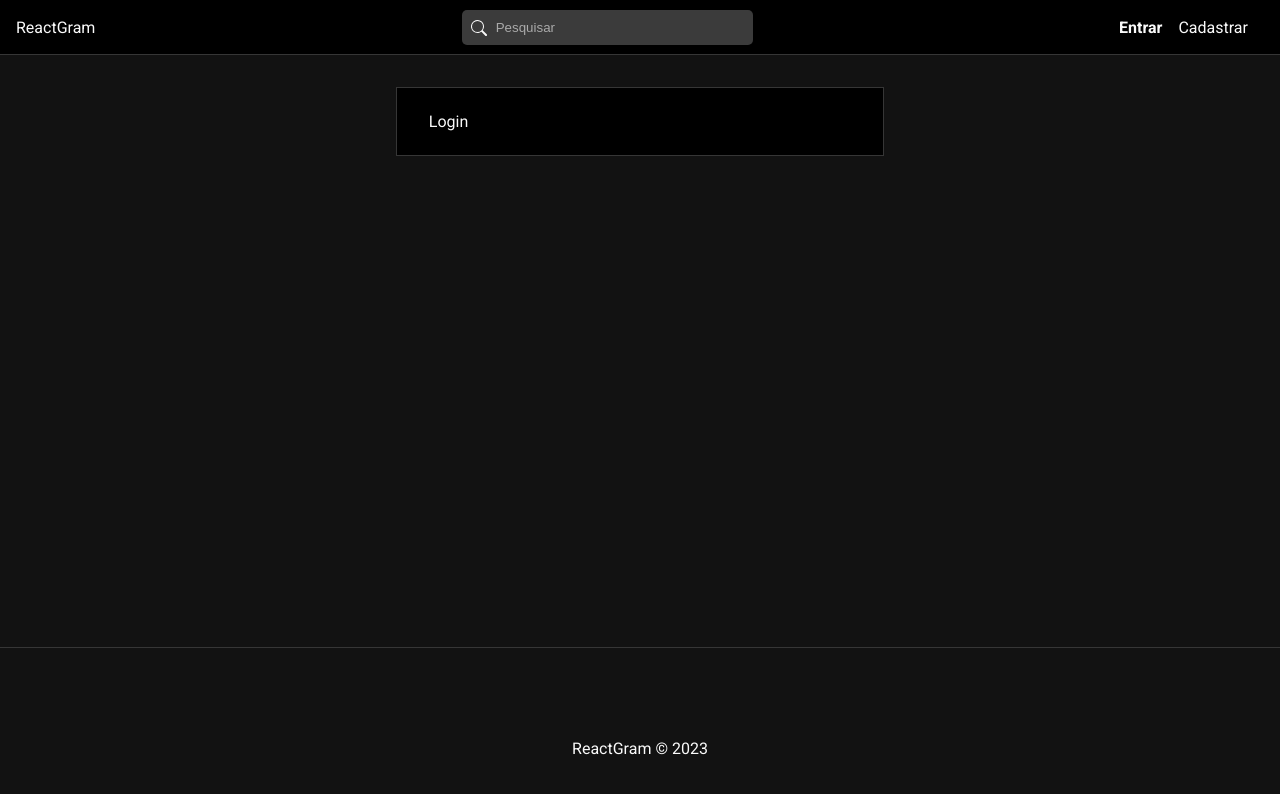
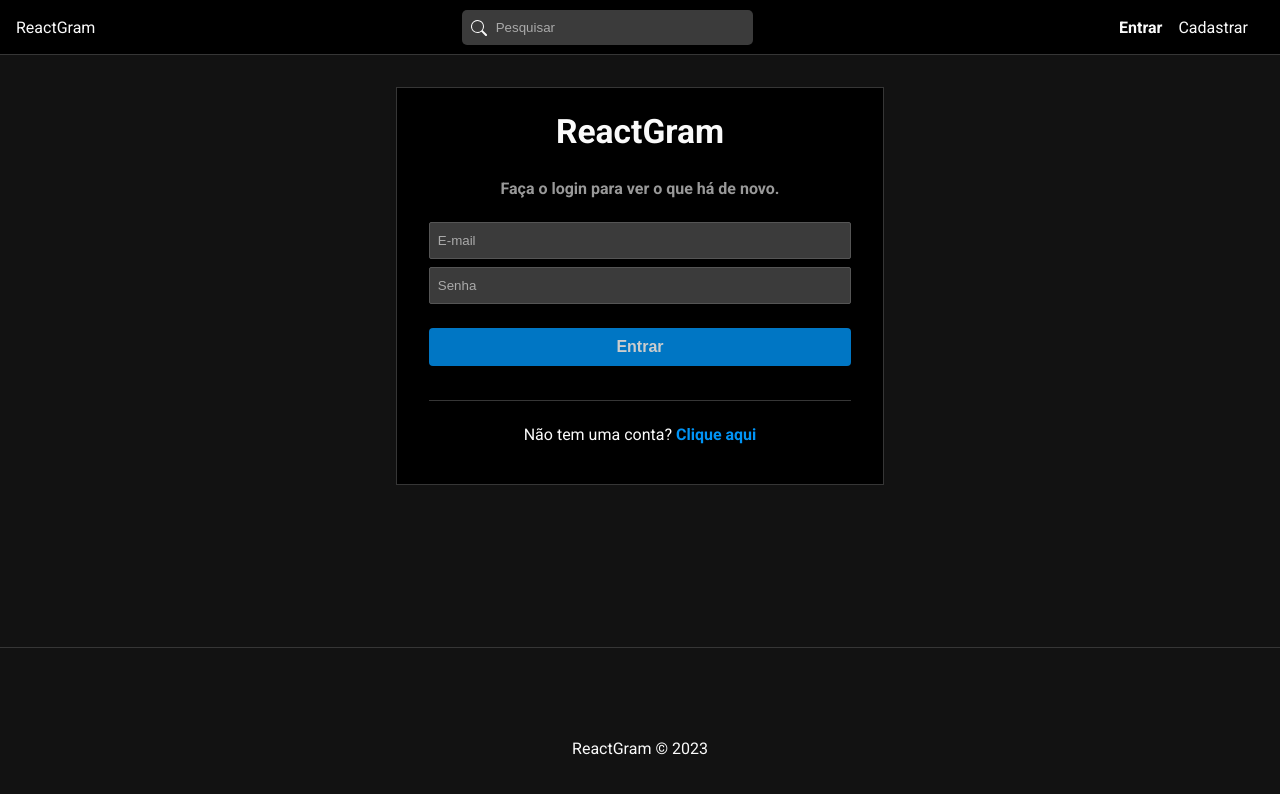
Before and after one commit to Wallison-Greg/ReactGram, a React (Create React App) app in the folder frontend/: page /login in a window 1280 px wide. Shown: the top 794 px of the page. Built offline with nearby package versions, Linux system fonts and the light colour scheme.

Commit message:
pagina de login e suas autenticações finalizada

```diff
--- a/frontend/src/pages/Auth/Login.js
+++ b/frontend/src/pages/Auth/Login.js
@@ -1,9 +1,68 @@
 import './Auth.css';
 
+// Components
+import { Link } from "react-router-dom";
+import Message from "../../components/Message";
+
+// Hooks
+import { useEffect, useState } from "react";
+import { useSelector, useDispatch } from "react-redux";
+
+// Redux
+import { login, reset } from "../../slices/authSlice";
+
 const Login = () => {
+  const [email, setEmail] = useState("");
+  const [password, setPassword] = useState("");
+
+  const dispatch = useDispatch();
+
+  const { loading, error } = useSelector((state) => state.auth);
+
+  const handleSubmit = (e) => {
+    e.preventDefault();
+
+    const user = {
+      email,
+      password,
+    };
+
+    console.log(user);
+
+    dispatch(login(user));
+  };
+
+  // Clean all auth states
+  useEffect(() => {
+    dispatch(reset());
+  }, [dispatch]);
+
   return (
-    <div id='login'>Login</div>
-  )
-}
+    <div id="login">
+      <h2>ReactGram</h2>
+      <p className="subtitle">Faça o login para ver o que há de novo.</p>
+      <form onSubmit={handleSubmit}>
+        <input
+          type="text"
+          placeholder="E-mail"
+          onChange={(e) => setEmail(e.target.value)}
+          value={email}
+        />
+        <input
+          type="password"
+          placeholder="Senha"
+          onChange={(e) => setPassword(e.target.value)}
+          value={password}
+        />
+        {!loading && <input type="submit" value="Entrar" />}
+        {loading && <input type="submit" disabled value="Aguarde..." />}
+        {error && <Message msg={error} type="error" />}
+      </form>
+      <p>
+        Não tem uma conta? <Link to="/register">Clique aqui</Link>
+      </p>
+    </div>
+  );
+};
 
 export default Login;
--- a/frontend/src/services/authService.js
+++ b/frontend/src/services/authService.js
@@ -25,9 +25,32 @@
     localStorage.removeItem("user")
 }
 
+//sign in an user
+const login = async (data) => {
+
+    const config = requestConfig("POST", data);
+
+    try {
+
+        const res = await fetch(api + "/users/login", config)
+        .then((res) => res.json())
+        .catch((err) => err)
+
+        if (res._id){
+            localStorage.setItem("user", JSON.stringify(res))
+        }
+
+        return res;
+
+    } catch (error) {
+        console.log(error)
+    }
+}
+
 const authService = {
     register,
     logout,
+    login,
 };
 
 export default authService;
--- a/frontend/src/slices/authSlice.js
+++ b/frontend/src/slices/authSlice.js
@@ -29,6 +29,19 @@
     await authService.logout();
 });
 
+//sign in an user
+export const login = createAsyncThunk("auth/login", async (user, thunkAPI) => {
+    const data = await authService.login(user);
+
+    //check for errors
+    if(data.errors){
+        return thunkAPI.rejectWithValue(data.errors[0])
+    }
+
+    return data;
+});
+
+
 export const authSlice = createSlice({
     name: "auth",
     initialState,
@@ -57,6 +70,18 @@
             state.succes = true;
             state.error = null;
             state.user = null;
+        }).addCase(login.pending, (state) => {
+            state.loading = true;
+            state.error = false;
+        }).addCase(login.fulfilled, (state, action) => {
+            state.loading = false;
+            state.succes = true;
+            state.error = null;
+            state.user = action.payload;
+        }).addCase(login.rejected, (state, action) => {
+            state.loading = false;
+            state.error = action.payload;
+            state.user = null;
         })
     }
 });
```
